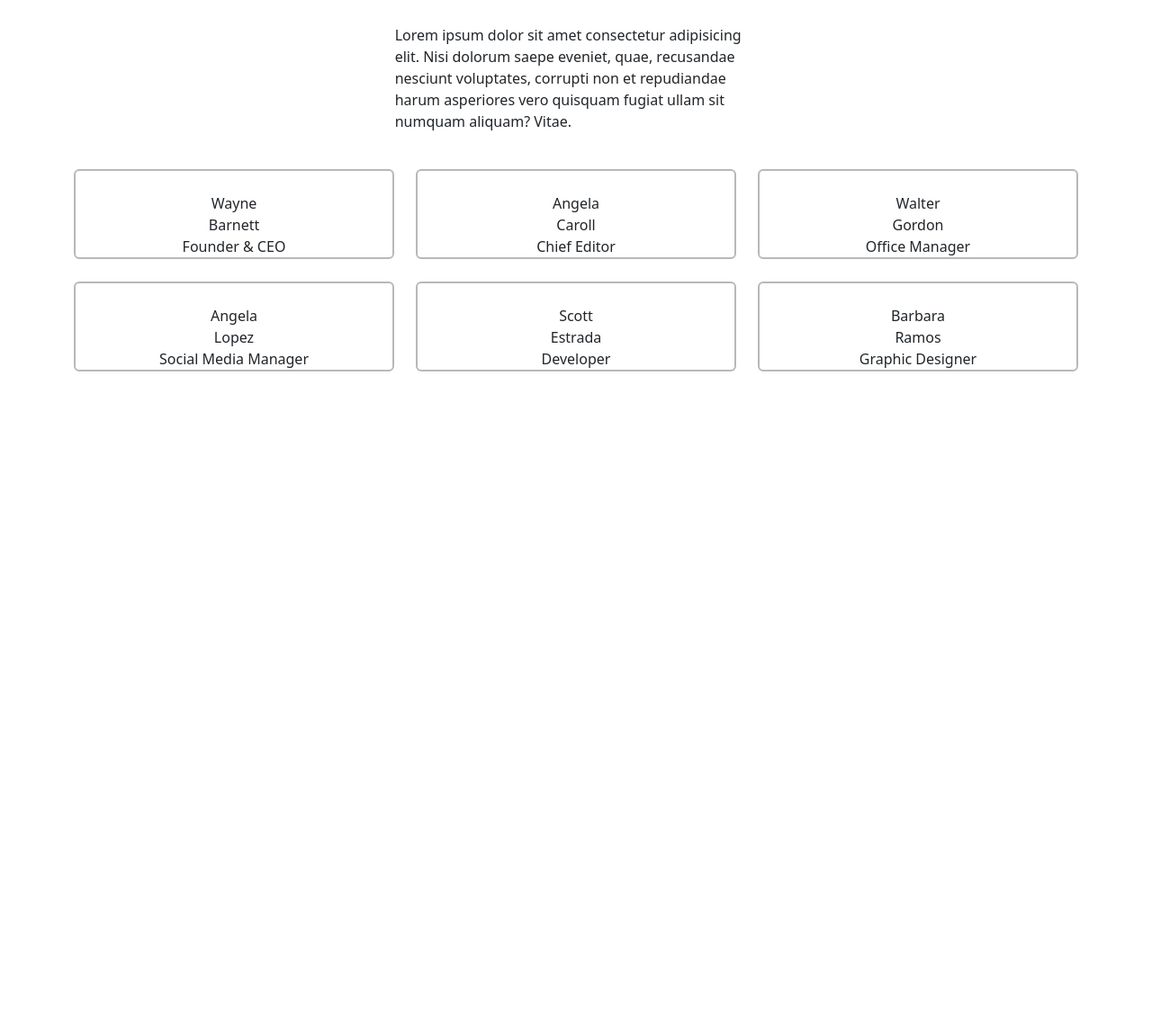
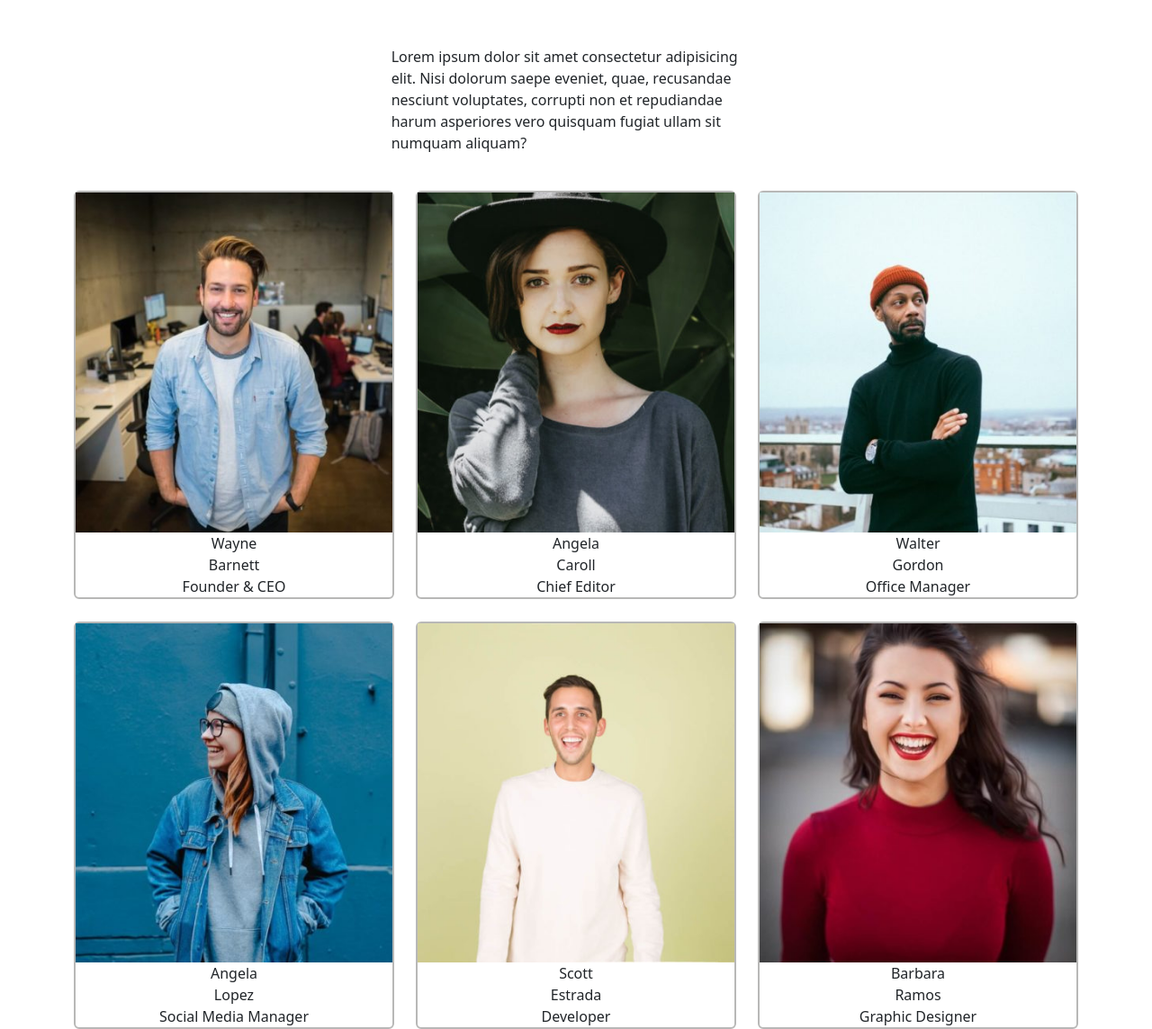
Before and after one commit to LucaPiantadosi27/js-our-team, a plain HTML site: page index.html in a window 1280 px wide. Shown: the part 53-1197 px from the top of the page at 90% size. Before the commit the page ends 800 px from the top, so only its background shows below. Drawn offline with nearby package versions, Linux system fonts and the light colour scheme.

Commit message:
fix + aggiunta foto

```diff
--- a/index.html
+++ b/index.html
@@ -15,13 +15,13 @@
 
 <body>
 
-  <div class="container-fluid">
+  <div class="container-fluid2">
     <div class="d-flex flex-column">
       <h1 class="justify-content-center align-items-center d-flex">OUR TEAM</h1>
       <div class="row d-flex justify-content-center">
         <div class="col-4">
-          <p class="mt-4">
-            Lorem ipsum dolor sit amet consectetur adipisicing elit. Nisi dolorum saepe eveniet, quae, recusandae nesciunt voluptates, corrupti non et repudiandae harum asperiores vero quisquam fugiat ullam sit numquam aliquam? Vitae.
+          <p class="mt-5 fw-medium ">
+            Lorem ipsum dolor sit amet consectetur adipisicing elit. Nisi dolorum saepe eveniet, quae, recusandae nesciunt voluptates, corrupti non et repudiandae harum asperiores vero quisquam fugiat ullam sit numquam aliquam?
           </p>
         </div>
       </div>
--- a/myscript.js
+++ b/myscript.js
@@ -18,38 +18,38 @@ let peapole = [
         nome: 'Wayne ',
         cognome: 'Barnett',
         ruolo: 'Founder & CEO',
-        foto:''
+        foto:'wayne-barnett-founder-ceo.jpg'
     },
     {
         nome: 'Angela  ',
         cognome: 'Caroll',
         ruolo: 'Chief Editor',
-        foto:''
+        foto:'angela-caroll-chief-editor.jpg'
     },
     {
         nome: 'Walter',
         cognome: 'Gordon',
         ruolo: 'Office Manager',
-        foto:''
+        foto:'walter-gordon-office-manager.jpg'
     },
     {
         nome: 'Angela',
         cognome: 'Lopez',
         ruolo: 'Social Media Manager',
-        foto:''
+        foto:'angela-lopez-social-media-manager.jpg'
     },
     {
         nome: 'Scott',
         cognome: 'Estrada',
         ruolo: 'Developer',
-        foto:''
+        foto:'scott-estrada-developer.jpg'
     },
     {
         nome: 'Barbara',
         cognome: 'Ramos',
         ruolo: 'Graphic Designer',
-        foto:''
-    },
+        foto:'barbara-ramos-graphic-designer.jpg'
+    }
 ]
 
 // Inizio ciclo for
--- a/style.css
+++ b/style.css
@@ -7,7 +7,24 @@
   text-align: center;
   margin-top: 25px;
   border: 2px solid rgba(56, 56, 55, 0.356);
+
  }
+
+.nome{
+
+  font-weight: lighter;
+  font-size: medium;
+}
+.cognome{
+  font-weight: lighter;
+  font-size: medium;
+
+}
+.ruolo{
+  font-weight: lighter;
+  font-size: medium;
+
+}
 
  .card-people:hover {
   scale: 1.1;
```
